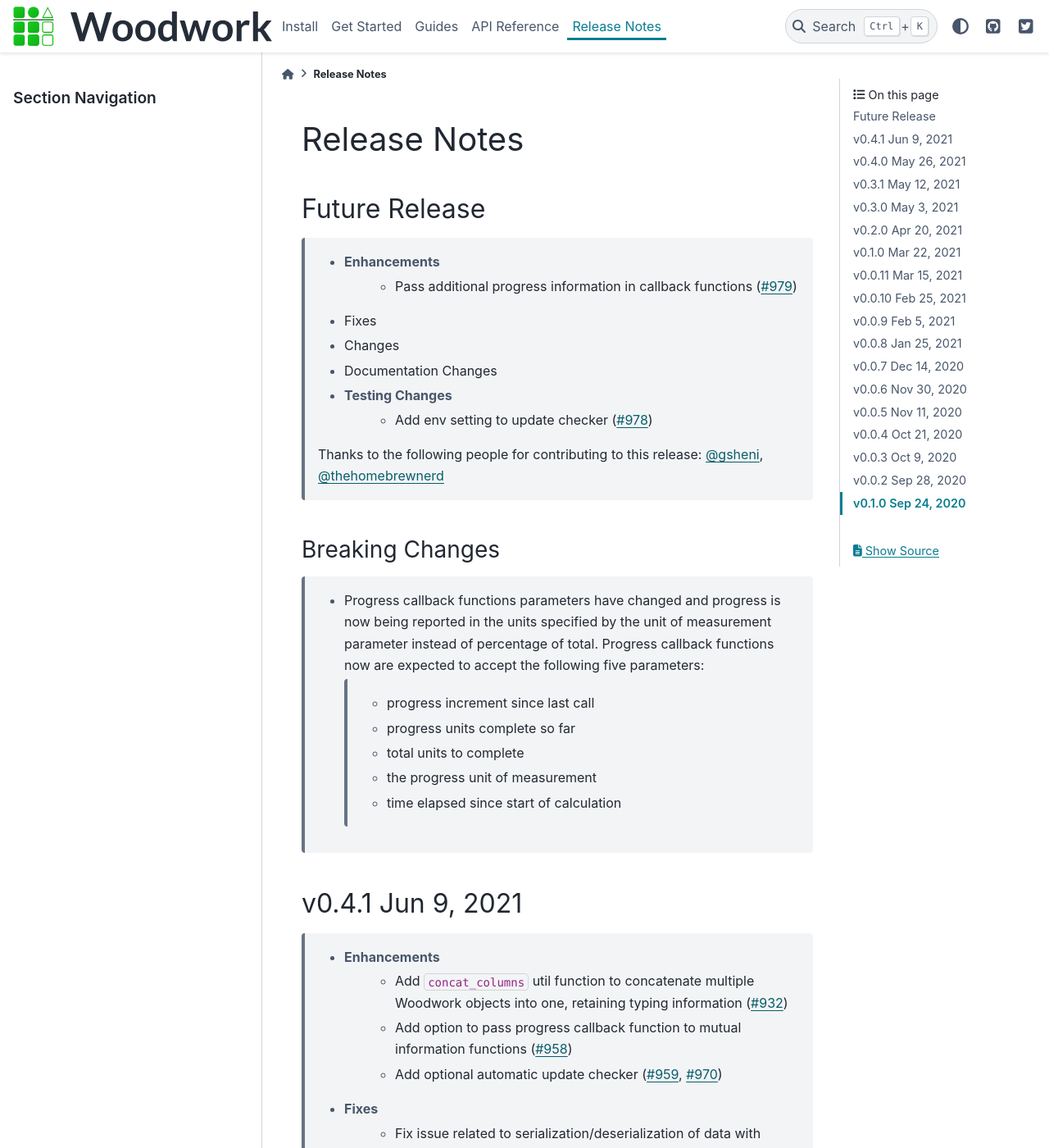
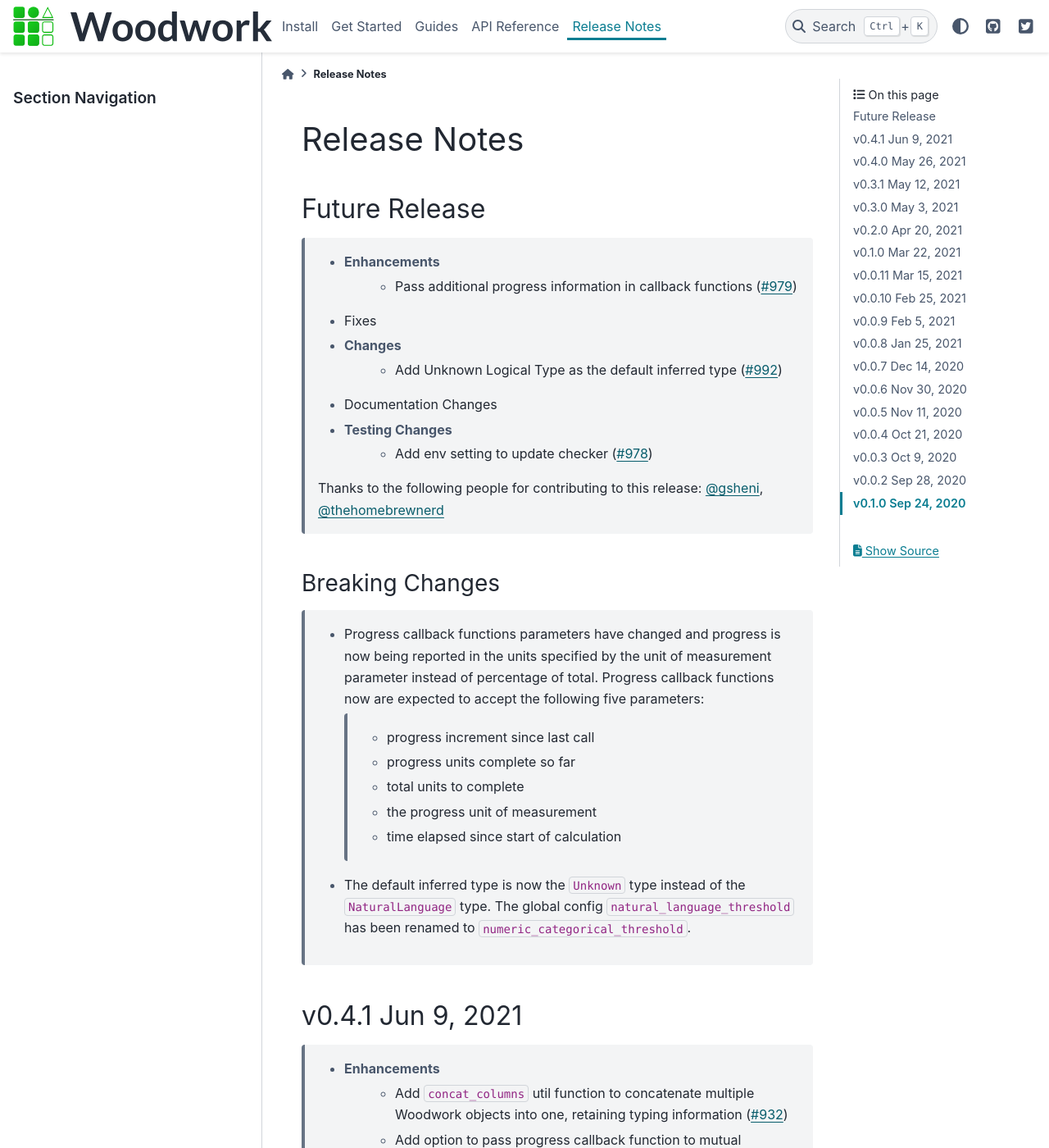
Before and after one commit to alteryx/woodwork, a Sphinx documentation site: the page built from docs/source/release_notes.rst, in a window 1280 px wide and 1400 px high. Shown: the whole window at 82% size. Built offline with Sphinx 7.4.7 and the PyData theme 0.15.4, drawn with Linux system fonts in a browser that asks for light colours; comment, search, counter and statistics services are not loaded.

Commit message:
release notes

```diff
--- a/docs/source/release_notes.rst
+++ b/docs/source/release_notes.rst
@@ -9,6 +9,7 @@
         * Pass additional progress information in callback functions (:pr:`979`)
     * Fixes
     * Changes
+        * Add Unknown Logical Type as the default inferred type (:pr:`992`)
     * Documentation Changes
     * Testing Changes
         * Add env setting to update checker (:pr:`978`)
@@ -27,6 +28,8 @@
         * total units to complete
         * the progress unit of measurement
         * time elapsed since start of calculation
+    * The default inferred type is now the ``Unknown`` type instead of the ``NaturalLanguage`` type.
+      The global config ``natural_language_threshold`` has been renamed to ``numeric_categorical_threshold``.
 
 
 v0.4.1 Jun 9, 2021
```
